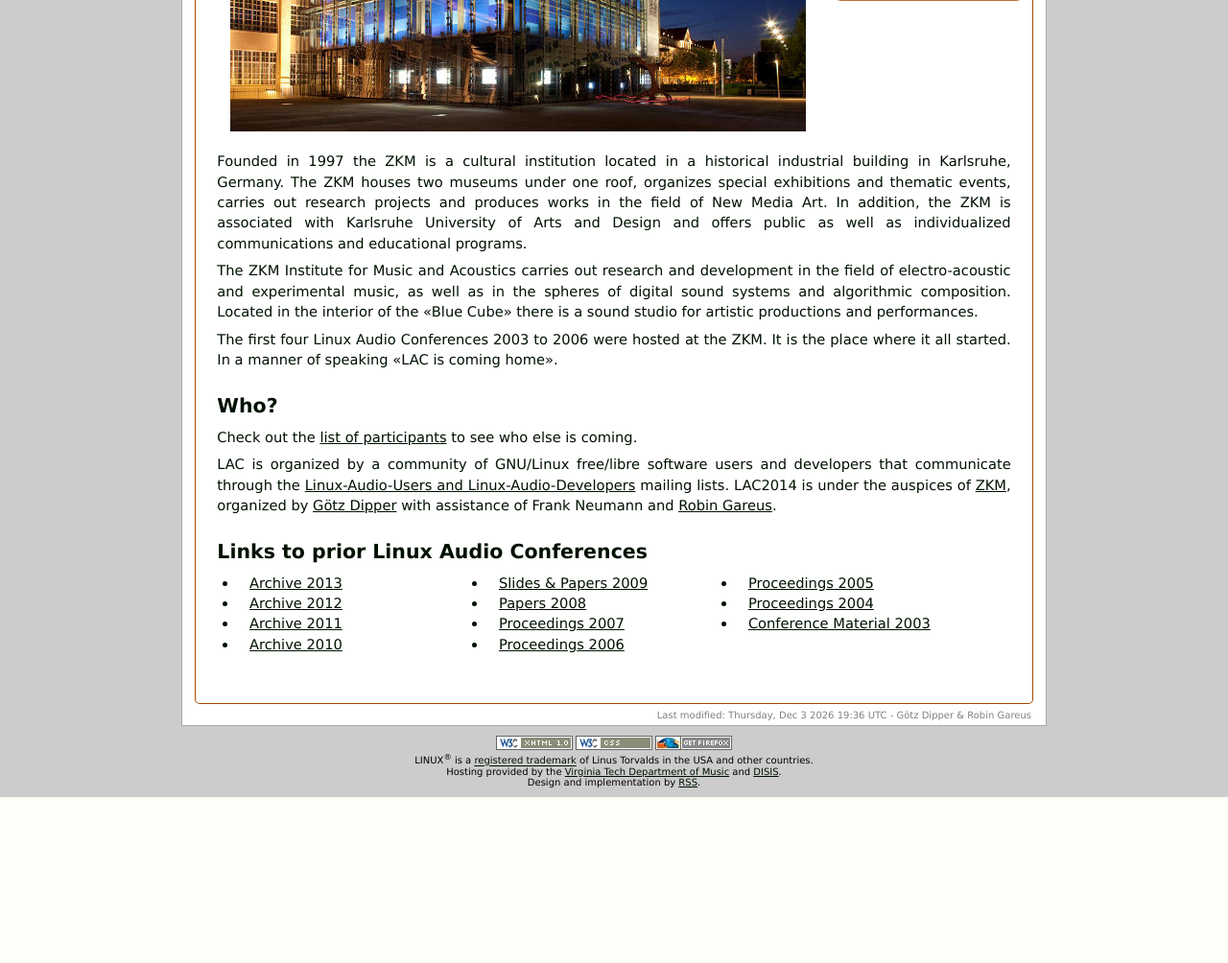
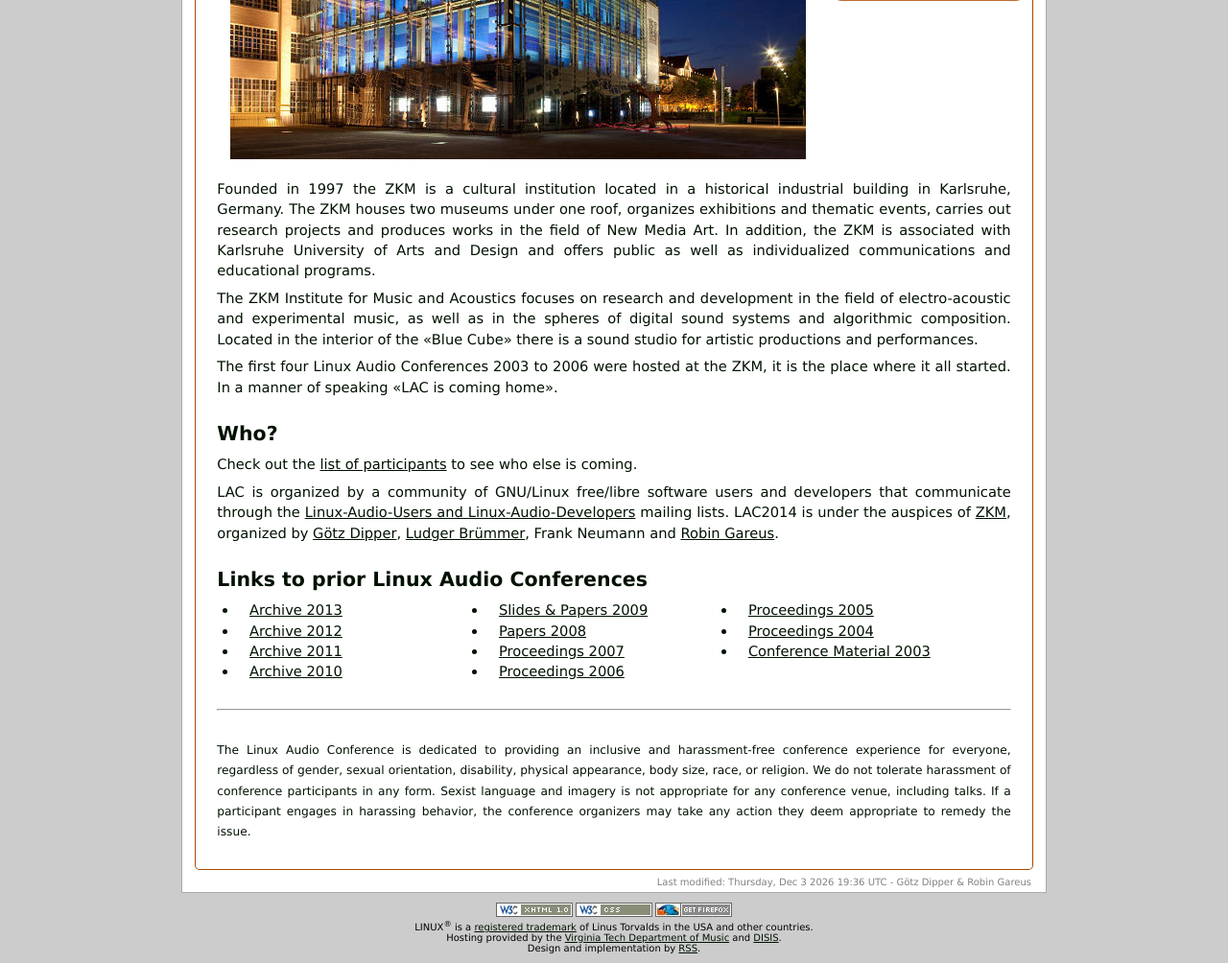
Before and after one commit to x42/lac2014, a PHP site: page / in a window 1280 px wide. Shown: the part 1013-2017 px from the top of the page at 96% size. Before the commit the page ends 1844 px from the top, so only its background shows below. Run offline with PHP 8.4, Linux system fonts and the light colour scheme; data that the repository does not hold is empty; a stand-in replaces the project's code that opens the database connection; some libraries are stand-ins or nearby versions.

Commit message:
various content updates

```diff
--- a/pages/about.php
+++ b/pages/about.php
@@ -3,7 +3,7 @@
 The Linux Audio Conference is the international conference about
 Open Source Software for music, sound and other media with Linux as the main
 platform.
-The 2014 edition (the twelvth installment of the conference) will take place at the <em>ZKM</em>, Karlsruhe, Germany, the place where it all started.
+The 2014 edition (the twelfth installment of the conference) will take place at the <em>ZKM</em>, Karlsruhe, Germany, the place where it all started.
 </p>
 
 <h1>Target audience</h1>
@@ -24,27 +24,33 @@ The Linux Audio Conference brings together musicians, composers, sound artists,
 
 <h1>Where &amp; When</h1>
 <p>
-May 1-4 2014, <a href="http://zkm.de/" rel="external">ZKM</a>(Zentrum f&uuml;r Kunst &amp; Medien - Center for Art and Media).
-See the <a href="<?=local_url('contact')?>">Contact</a> and <a href="<?=local_url('travel')?>">Travel</a> pages for details. The conference main track will be streamed live and interaction will be possible via <abbr title="Internet Relay Chat">IRC</abbr> for participants who can not attend locally. Information about live coverage will be made available before the conference.
+May 1-4 2014, <a href="http://zkm.de/" rel="external">ZKM</a> (Zentrum f&uuml;r Kunst &amp; Medientechnologie - Center for Art and Media), Karlsruhe, Germany.
+</p>
+<p>
+Please see the <a href="<?=local_url('contact')?>">Contact</a> and <a href="<?=local_url('travel')?>">Travel</a> pages for details. The conference main track will be streamed live and interaction will be possible via <abbr title="Internet Relay Chat">IRC</abbr> for participants who can not attend locally. Information about live coverage will be made available before the conference.
 </p>
 <div class="ptitle">
 <img src="img/zkm_kubus.jpg" alt="ZKM"/><br/>
 </div>
 <p>
 Founded in 1997 the ZKM is a cultural institution located in a historical industrial building in Karlsruhe, Germany.
-The ZKM houses two museums under one roof, organizes special exhibitions and thematic events, carries out research projects and produces works in the field of New Media Art. In addition, the ZKM is associated with Karlsruhe University of Arts and Design and offers public as well as individualized communications and educational programs.
+The ZKM houses two museums under one roof, organizes exhibitions and thematic events, carries out research projects and produces works in the field of New Media Art. In addition, the ZKM is associated with Karlsruhe University of Arts and Design and offers public as well as individualized communications and educational programs.
 </p>
 <p>
-The ZKM Institute for Music and Acoustics carries out research and development in the field of electro-acoustic and experimental music, as well as in the spheres of digital sound systems and algorithmic composition.
+The ZKM Institute for Music and Acoustics focuses on research and development in the field of electro-acoustic and experimental music, as well as in the spheres of digital sound systems and algorithmic composition.
 Located in the interior of the &laquo;Blue Cube&raquo; there is a sound studio for artistic productions and performances.
 </p>
 <p>
-The first four Linux Audio Conferences 2003 to 2006 were hosted at the ZKM. It is the place where it all started. In a manner of speaking &laquo;LAC is coming home&raquo;.
+The first four Linux Audio Conferences 2003 to 2006 were hosted at the ZKM, it is the place where it all started. In a manner of speaking &laquo;LAC is coming home&raquo;.
 </p>
 
 <h1>Who?</h1>
 <p>Check out the <a href="<?=local_url('participants')?>">list of participants</a> to see who else is coming.</p>
-<p>LAC is organized by a community of GNU/Linux free/libre software users and developers that communicate through the <a href="http://lists.linuxaudio.org/">Linux-Audio-Users and Linux-Audio-Developers</a> mailing lists. LAC2014 is under the auspices of <a href="http://zkm.de/" rel="external">ZKM</a>, organized by <a href="http://www02.zkm.de/car-culture/index.php/de/werke/59-goetz-dipper" rel="external">Götz Dipper</a> with assistance of Frank Neumann and <a href="http://gareus.org" rel="external"> Robin Gareus</a>.</p>
+<p>LAC is organized by a community of GNU/Linux free/libre software users and developers that communicate through the <a href="http://lists.linuxaudio.org/">Linux-Audio-Users and Linux-Audio-Developers</a> mailing lists.
+LAC2014 is under the auspices of <a href="http://zkm.de/" rel="external">ZKM</a>,
+organized by <a href="http://www02.zkm.de/car-culture/index.php/de/werke/59-goetz-dipper" rel="external">G&ouml;tz Dipper</a>,
+<a href="http://icem-www.folkwang-hochschule.de/~ludi/" rel="external">Ludger Br&uuml;mmer</a>,
+Frank Neumann and <a href="http://gareus.org" rel="external"> Robin Gareus</a>.</p>
 
 <?php
 /*
@@ -87,8 +93,8 @@ The first four Linux Audio Conferences 2003 to 2006 were hosted at the ZKM. It i
 <br style="clear:both;"/>
 <p><br/></p>
 
-<?php /*
-<p>
+<hr/>
+<p><br/></p>
+<p><small style="line-height:1.2em">
 The Linux Audio Conference is dedicated to providing an inclusive and harassment-free conference experience for everyone, regardless of gender, sexual orientation, disability, physical appearance, body size, race, or religion. We do not tolerate harassment of conference participants in any form. Sexist language and imagery is not appropriate for any conference venue, including talks. If a participant engages in harassing behavior, the conference organizers may take any action they deem appropriate to remedy the issue.
-</p>
- */?>
+</small></p>
--- a/pages/travel.php
+++ b/pages/travel.php
@@ -1,4 +1,4 @@
-<p>Collecting information for this page is work in progres, please stay tuned.</p>
+<p>Collecting information for this page is work in progress, please stay tuned.</p>
 
 <h1>Traveling to Karlsruhe</h1>
 
--- a/site.php
+++ b/site.php
@@ -6,7 +6,7 @@
 #pages listed as 'tabs' on the site
   $pages = array(
     'about' => 'About',
-    'participation' => 'Participate',
+    'participation' => 'CFP',
     'registration' => 'Registration',
     'participants' => 'Attendees',
     'travel' => 'Travel &amp; Stay',
```
Also changed, not shown: pages/participation.php (+6 -6 lines).
